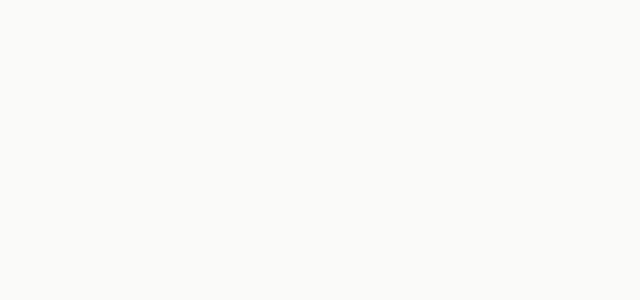
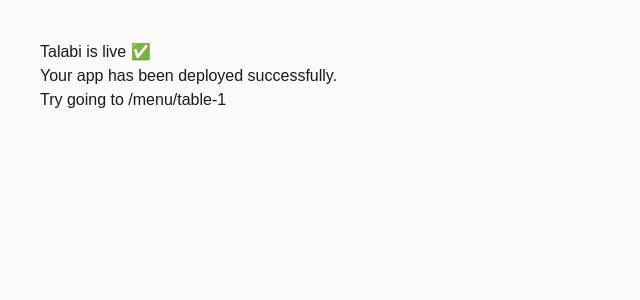
Before and after one commit to ilyasselfrawi-source/dineflow, a Next.js app: page / in a window 1280 px wide. Before the commit this address had no page. Shown: the top 300 px of the page, without its empty margins (0-640 px from the left). Built offline with nearby package versions, Linux system fonts and the light colour scheme.

Commit message:
fix homepage

```diff
--- a/app/page.tsx
+++ b/app/page.tsx
@@ -1,5 +1,9 @@
-import { redirect } from "next/navigation";
-
-export default function RootPage() {
-  redirect("/admin");
+export default function HomePage() {
+  return (
+    <main style={{ padding: "40px", fontFamily: "Arial, sans-serif" }}>
+      <h1>Talabi is live ✅</h1>
+      <p>Your app has been deployed successfully.</p>
+      <p>Try going to /menu/table-1</p>
+    </main>
+  );
 }
```
